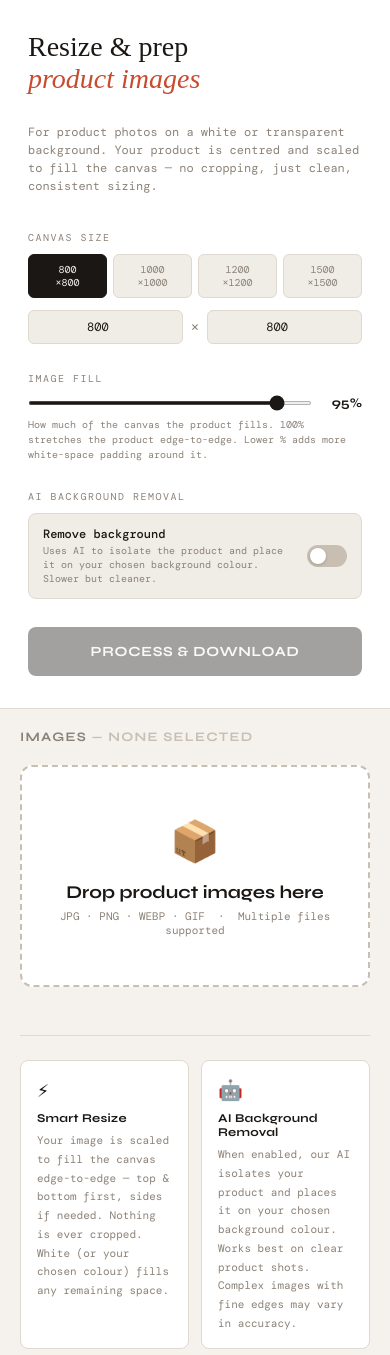
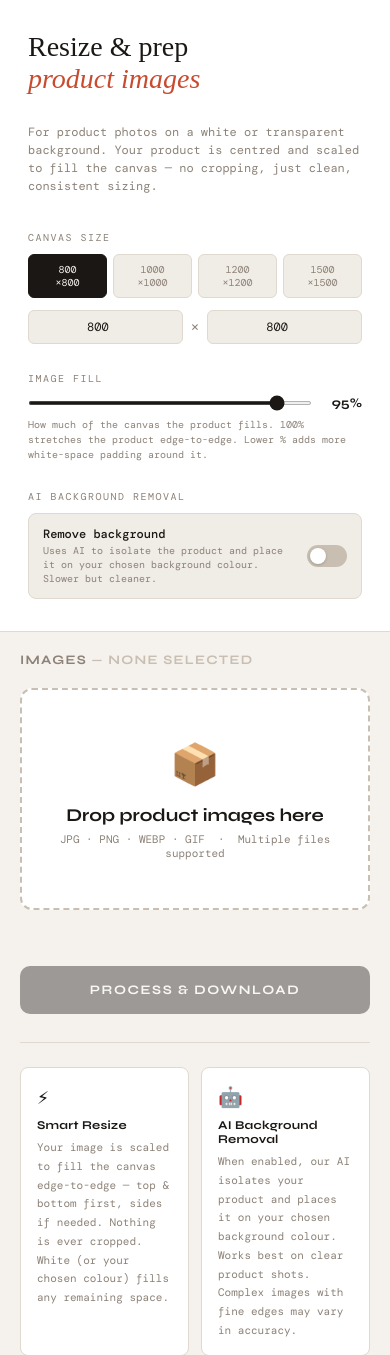
Before and after one commit to arcintscooters-maker/resizeimagepaid, a Flask app: page / in a window 390 px wide. Shown: the part 67-1422 px from the top of the page. Run offline with Flask 3, Linux system fonts and the light colour scheme; data that the repository does not hold is empty; some libraries are stand-ins or nearby versions; some web fonts are replaced.

Commit message:
Move Process button below images on mobile for natural flow
On mobile, controls stack vertically — settings on top, images below.
The Process button was stuck in the settings panel above the images.
Now a second Process button appears below the image grid on mobile
(hidden on desktop), while the panel button hides on mobile. Both
buttons stay synced in disabled state.

Co-Authored-By: Claude Opus 4.6 <noreply@anthropic.com>

```diff
--- a/templates/index.html
+++ b/templates/index.html
@@ -631,12 +631,36 @@
       line-height: 1.5;
     }
 
+    .btn-process-mobile {
+      display: none;
+    }
+
     /* Responsive */
     @media (max-width: 768px) {
       .layout { grid-template-columns: 1fr; }
       .panel { border-right: none; border-bottom: 1px solid var(--border); }
       .topbar { padding: 12px 20px; }
       .upload-area { padding: 20px; }
+      .btn-process { display: none; }
+      .btn-process-mobile {
+        display: block;
+        width: 100%;
+        padding: 16px;
+        font-family: 'Syne', sans-serif;
+        font-size: 13px;
+        font-weight: 700;
+        letter-spacing: 0.12em;
+        text-transform: uppercase;
+        background: var(--text);
+        color: var(--surface);
+        border: none;
+        border-radius: 10px;
+        cursor: pointer;
+        transition: opacity 0.15s, transform 0.1s;
+        margin-top: 16px;
+      }
+      .btn-process-mobile:hover:not(:disabled) { opacity: 0.85; }
+      .btn-process-mobile:disabled { opacity: 0.4; cursor: not-allowed; }
     }
   </style>
 </head>
@@ -814,6 +838,8 @@
 
     <div class="status" id="status"></div>
 
+    <button class="btn-process-mobile" id="btnProcessMobile" disabled>Process &amp; Download</button>
+
     <!-- Info & Disclaimers -->
     <div class="info-section">
       <div class="info-grid">
@@ -879,7 +905,11 @@
   const fileInput = document.getElementById('fileInput');
   const fileGrid = document.getElementById('fileGrid');
   const btnProcess = document.getElementById('btnProcess');
+  const btnProcessMobile = document.getElementById('btnProcessMobile');
   const btnClear = document.getElementById('btnClear');
+
+  // Sync both process buttons (desktop panel + mobile below images)
+  function setProcessDisabled(val) { btnProcess.disabled = val; btnProcessMobile.disabled = val; }
   const countLabel = document.getElementById('countLabel');
   const progressWrap = document.getElementById('progressWrap');
   const progressFill = document.getElementById('progressFill');
@@ -991,7 +1021,7 @@
     });
     const n = files.length;
     countLabel.textContent = n === 0 ? '— none selected' : `— ${n} image${n > 1 ? 's' : ''}`;
-    btnProcess.disabled = n === 0;
+    setProcessDisabled(n === 0);
     btnClear.style.display = n > 0 ? 'block' : 'none';
     dropzone.style.display = n > 4 ? 'none' : 'block';
   }
@@ -1072,9 +1102,9 @@
     });
   }
 
-  btnProcess.addEventListener('click', async () => {
+  async function handleProcess() {
     if (!files.length) return;
-    btnProcess.disabled = true;
+    setProcessDisabled(true);
     progressWrap.classList.add('active');
     setProgress(5, 'Compressing images...');
     setStatus('');
@@ -1100,7 +1130,7 @@
         const j = await res.json();
         setProgress(100, 'Sent to your email!');
         setStatus(`✓ ${j.count} image${j.count > 1 ? 's' : ''} being processed with Quality AI. We'll email the results to ${j.email} shortly.`, 'success');
-        btnProcess.disabled = false;
+        setProcessDisabled(false);
         setTimeout(() => progressWrap.classList.remove('active'), 4000);
         return;
       }
@@ -1159,10 +1189,12 @@
       setStatus('✗ ' + err.message, 'error');
       setProgress(0, '');
     } finally {
-      btnProcess.disabled = false;
+      setProcessDisabled(false);
       setTimeout(() => progressWrap.classList.remove('active'), 3000);
     }
-  });
+  }
+  btnProcess.addEventListener('click', handleProcess);
+  btnProcessMobile.addEventListener('click', handleProcess);
 
   function toggleMenu() {
     const d = document.getElementById('menuDropdown');
```
